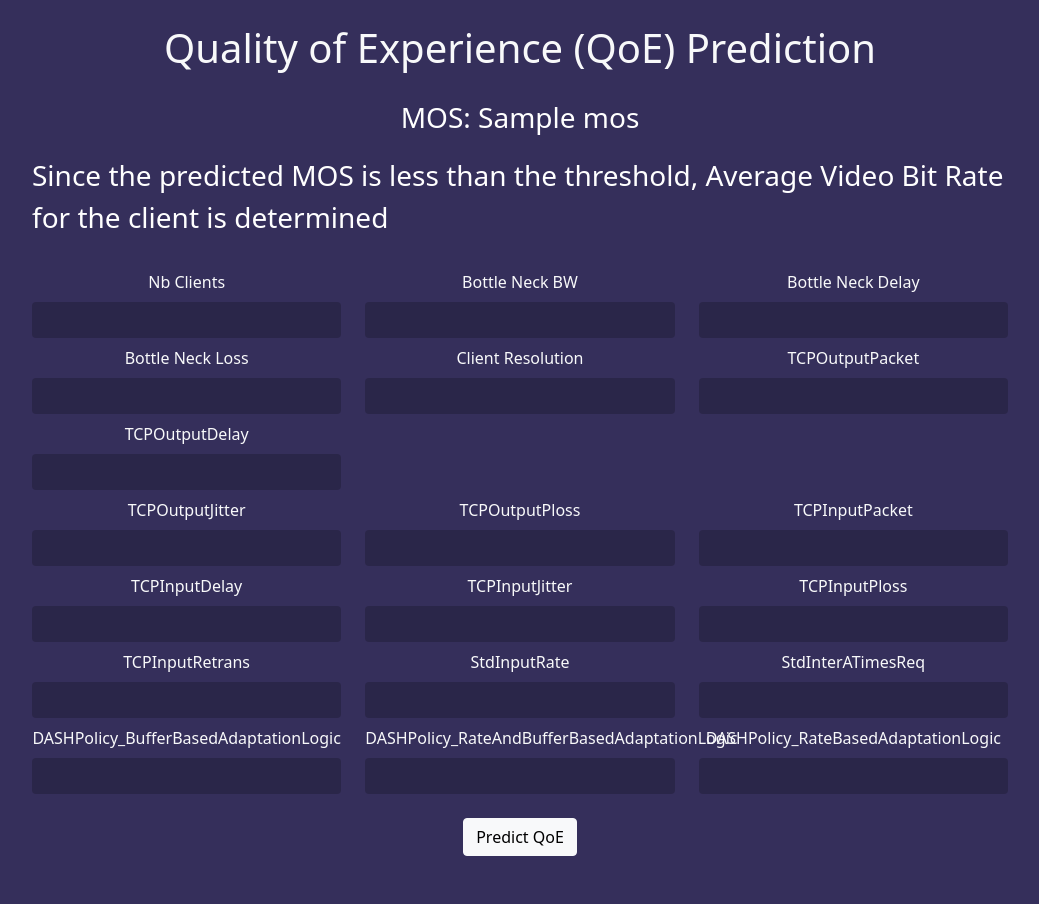
After one commit to tharun-vemula/btp, a Flask app: template templates/neg-result.html in a window 1280 px wide. The commit adds this page. Shown: the whole page, without its empty margins (120-1159 px from the left). Run offline with Flask 2, Linux system fonts and the light colour scheme; the template is opened without the code that fills it: most values are stand-ins (such as "Sample title", 1, 10 or a date in 2020); parts of the project's set-up code (start-up, migrations or seed data) failed here and were passed over.

Commit message:
refined mode;s

```diff
--- a/main.py
+++ b/main.py
@@ -8,6 +8,10 @@ import joblib
 filename = join(dirname(__file__), "model", "mos_predictor.pkl")
 model = joblib.load(filename)
 
+fileNameOfModel = join(dirname(__file__), "model", "bitrate-predictor.pkl")
+bit_rate_predictor = joblib.load(fileNameOfModel)
+
+THRESHOLD = 3
 
 app = Flask(__name__)
 
@@ -41,7 +45,20 @@ def find_price():
     features = [np.array(raw_features)]
     prediction = model.predict(features)
     mos = prediction[0]
-    return render_template("result.html", rent=mos)
+
+    if mos < THRESHOLD:
+        return render_template("neg-result.html", mos=mos)
+    else:
+        return render_template("pos-result.html", mos=mos)
+
+
+@app.route("/get-avg", methods=["POST"])
+def find_price():
+    payload = np.array(int(x) for x in request.form.values())
+    payload_reshaped = payload.reshape(1, 19, 1)
+    prediction = model.predict(payload_reshaped)
+    avg = prediction[0][0]
+    return render_template("result.html", avg=avg)
 
 
 if __name__ == "__main__":
--- /dev/null
+++ b/templates/neg-result.html
@@ -0,0 +1,124 @@
+<html lang="en">
+
+<head>
+    <meta charset="UTF-8" />
+    <meta http-equiv="X-UA-Compatible" content="IE=edge" />
+    <meta name="viewport" content="width=device-width, initial-scale=1.0" />
+    <link rel="icon" href="../static/settings.png" />
+    <link rel="stylesheet" href="https://use.fontawesome.com/releases/v5.7.2/css/all.css"
+        integrity="sha384-fnmOCqbTlWIlj8LyTjo7mOUStjsKC4pOpQbqyi7RrhN7udi9RwhKkMHpvLbHG9Sr" crossorigin="anonymous" />
+    <link href="https://cdn.jsdelivr.net/npm/bootstrap@5.1.0/dist/css/bootstrap.min.css" rel="stylesheet"
+        integrity="sha384-KyZXEAg3QhqLMpG8r+8fhAXLRk2vvoC2f3B09zVXn8CA5QIVfZOJ3BCsw2P0p/We" crossorigin="anonymous" />
+    <link rel="stylesheet" href="../static/style.css" />
+    <title>QoE Prediction</title>
+</head>
+
+<body>
+    <div class="container">
+        <header class="text-center text-light my-4">
+            <h1>Quality of Experience (QoE) Prediction</h1>
+        </header>
+        <p class="text-center fs-3 fw-medium text-white">MOS: {{ mos }}</p>
+    </div>
+    <div class="container">
+        <p class="text-start fs-3 fw-medium text-white">Since the predicted MOS is less than the threshold, Average
+            Video Bit Rate for the client is determined</p>
+        <form class="add text-center my-4" method="post" action="/get-avg">
+            <div class="row">
+                <div class="col-lg-4">
+                    <label class="text-light my-2"> Nb Clients </label>
+                    <input class="form-control m-auto" type="text" id="nbclients" name="nbclients" />
+                </div>
+                <div class="col-lg-4">
+                    <label class="text-light my-2"> Bottle Neck BW </label>
+                    <input class="form-control m-auto" type="text" id="bottleneck" name="bottleneck" />
+                </div>
+                <div class="col-lg-4">
+                    <label class="text-light my-2"> Bottle Neck Delay </label>
+                    <input class="form-control m-auto" type="text" id="bottleneckdelay" name="bottleneckdelay" />
+                </div>
+            </div>
+            <div class="row">
+                <div class="col-lg-4">
+                    <label class="text-light my-2"> Bottle Neck Loss </label>
+                    <input class="form-control m-auto" type="text" id="bottleneckloss" name="bottleneckloss" />
+                </div>
+                <div class="col-lg-4">
+                    <label class="text-light my-2"> Client Resolution </label>
+                    <input class="form-control m-auto" type="text" id="clientresolution" name="clientresolution" />
+                </div>
+                <div class="col-lg-4">
+                    <label class="text-light my-2"> TCPOutputPacket </label>
+                    <input class="form-control m-auto" type="text" id="tcpoutputpacket" name="tcpoutputpacket" />
+                </div>
+            </div>
+            <div class="row">
+                <div class="col-lg-4">
+                    <label class="text-light my-2"> TCPOutputDelay </label>
+                    <input class="form-control m-auto" type="text" id="tcpoutputdelay" name="tcpoutputdelay" />
+                </div>
+            </div>
+            <div class="row">
+                <div class="col-lg-4">
+                    <label class="text-light my-2"> TCPOutputJitter </label>
+                    <input class="form-control m-auto" type="text" id="tcpoutputjitter" name="tcpoutputjitter" />
+                </div>
+                <div class="col-lg-4">
+                    <label class="text-light my-2"> TCPOutputPloss </label>
+                    <input class="form-control m-auto" type="text" id="tcpoutputloss" name="tcpoutputloss" />
+                </div>
+                <div class="col-lg-4">
+                    <label class="text-light my-2"> TCPInputPacket </label>
+                    <input class="form-control m-auto" type="text" id="tcpinputpacket" name="tcpinputpacket" />
+                </div>
+            </div>
+            <div class="row">
+                <div class="col-lg-4">
+                    <label class="text-light my-2"> TCPInputDelay </label>
+                    <input class="form-control m-auto" type="text" id="stepping" name="stepping" />
+                </div>
+                <div class="col-lg-4">
+                    <label class="text-light my-2"> TCPInputJitter </label>
+                    <input class="form-control m-auto" type="text" id="plugType" name="plugType" />
+                </div>
+                <div class="col-lg-4">
+                    <label class="text-light my-2"> TCPInputPloss </label>
+                    <input class="form-control m-auto" type="text" id="Mhzmoy" name="Mhzmoy" />
+                </div>
+            </div>
+            <div class="row">
+                <div class="col-lg-4">
+                    <label class="text-light my-2"> TCPInputRetrans </label>
+                    <input class="form-control m-auto" type="text" id="Mhzavg" name="Mhzavg" />
+                </div>
+                <div class="col-lg-4">
+                    <label class="text-light my-2"> StdInputRate </label>
+                    <input class="form-control m-auto" type="text" id="processor" name="processor" />
+                </div>
+                <div class="col-lg-4">
+                    <label class="text-light my-2"> StdInterATimesReq </label>
+                    <input class="form-control m-auto" type="text" id="nbr" name="nbr" />
+                </div>
+            </div>
+            <div class="row">
+                <div class="col-lg-4">
+                    <label class="text-light my-2"> DASHPolicy_BufferBasedAdaptationLogic </label>
+                    <input class="form-control m-auto" type="text" id="Mhzavg" name="Mhzavg" />
+                </div>
+                <div class="col-lg-4">
+                    <label class="text-light my-2"> DASHPolicy_RateAndBufferBasedAdaptationLogic </label>
+                    <input class="form-control m-auto" type="text" id="processor" name="processor" />
+                </div>
+                <div class="col-lg-4">
+                    <label class="text-light my-2"> DASHPolicy_RateBasedAdaptationLogic </label>
+                    <input class="form-control m-auto" type="text" id="nbr" name="nbr" />
+                </div>
+            </div>
+            <button type="submit" class="btn btn-light my-4" id="sb">
+                Predict QoE
+            </button>
+        </form>
+    </div>
+</body>
+
+</html>
```
Also changed, not shown: templates/pos-result.html (added, +25 -0 lines), templates/result.html (+11 -16 lines), 1 other file.
